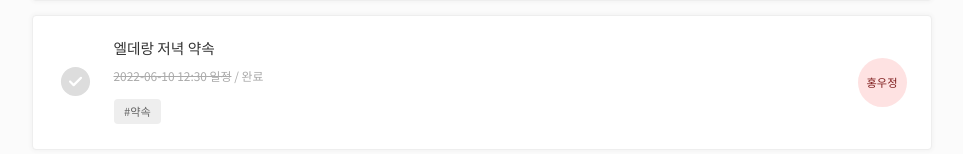
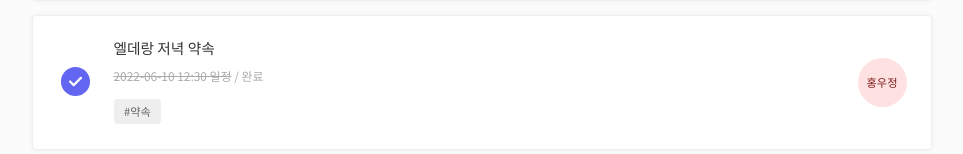
Before and after one commit to pys99pys/we-client, a React (Create React App) app: page / in a window 1280 px wide. Shown: the part 332-486 px from the top of the page, without its empty margins (158-1121 px from the left). Built offline with nearby package versions, Linux system fonts and the light colour scheme.

Commit message:
체크박스 스타일 추가

```diff
--- a/src/components/schedule/ScheduleItem.module.css
+++ b/src/components/schedule/ScheduleItem.module.css
@@ -8,10 +8,24 @@
   background-color: var(--color-white);
 }
 
-.ScheduleItem .checkboxWrap svg {
+.ScheduleItem .checkboxWrap .checkboxIcon {
   width: 2.5rem;
   height: 2.5rem;
   fill: var(--color-gray6);
+  transition: fill 500ms ease;
+}
+
+.ScheduleItem .checkboxWrap .checkboxIcon:hover {
+  fill: var(--color-gray5);
+  cursor: pointer;
+}
+
+.ScheduleItem .checkboxWrap .checkboxIcon.isCompleted {
+  fill: var(--color-primary);
+}
+
+.ScheduleItem .checkboxWrap .checkboxIcon.isCompleted:hover {
+  fill: var(--color-primary-hover);
 }
 
 .ScheduleItem .contentWrap {
--- a/src/components/schedule/ScheduleItem.tsx
+++ b/src/components/schedule/ScheduleItem.tsx
@@ -24,6 +24,9 @@ const ScheduleItem: FC<ScheduleItemProps> = ({
     <li className={css.ScheduleItem}>
       <div className={css.checkboxWrap}>
         <svg
+          className={cx(css.checkboxIcon, {
+            [css.isCompleted]: !!completedAt,
+          })}
           width="24"
           height="24"
           fill="none"
```
